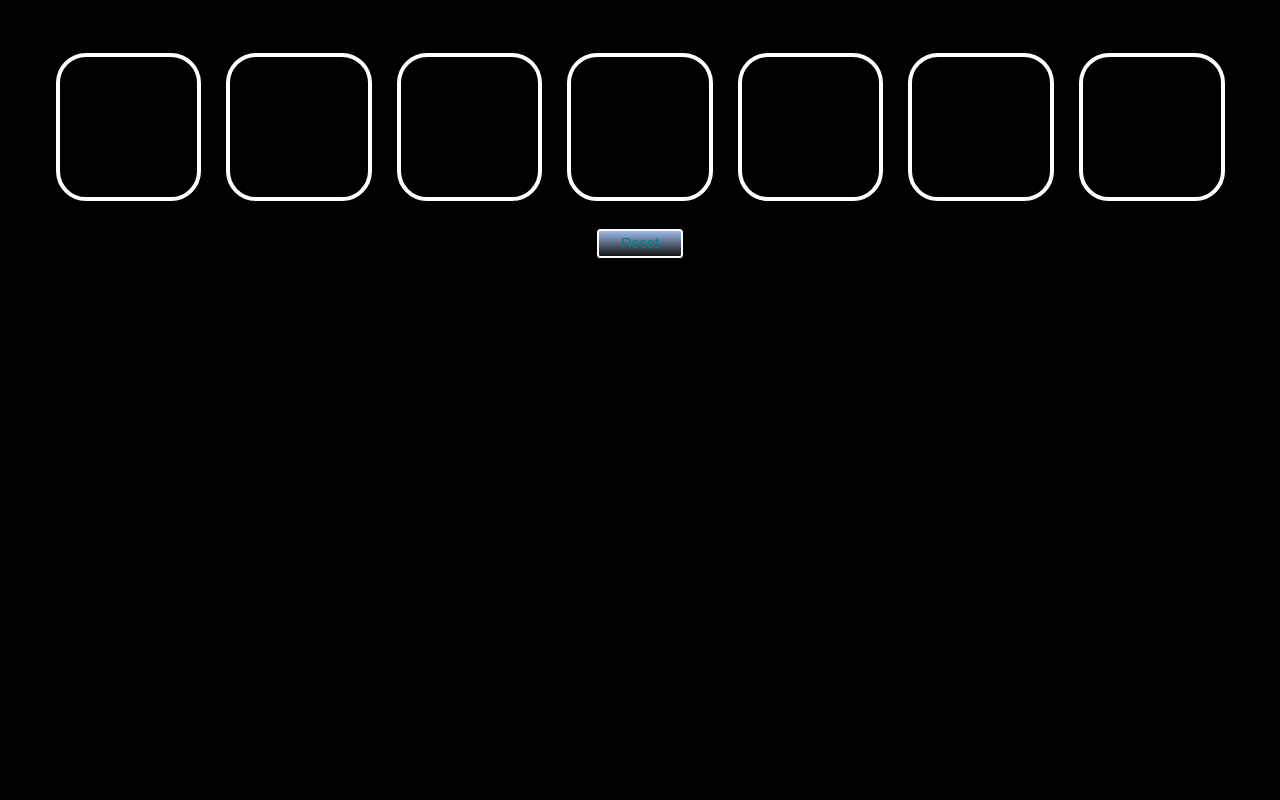
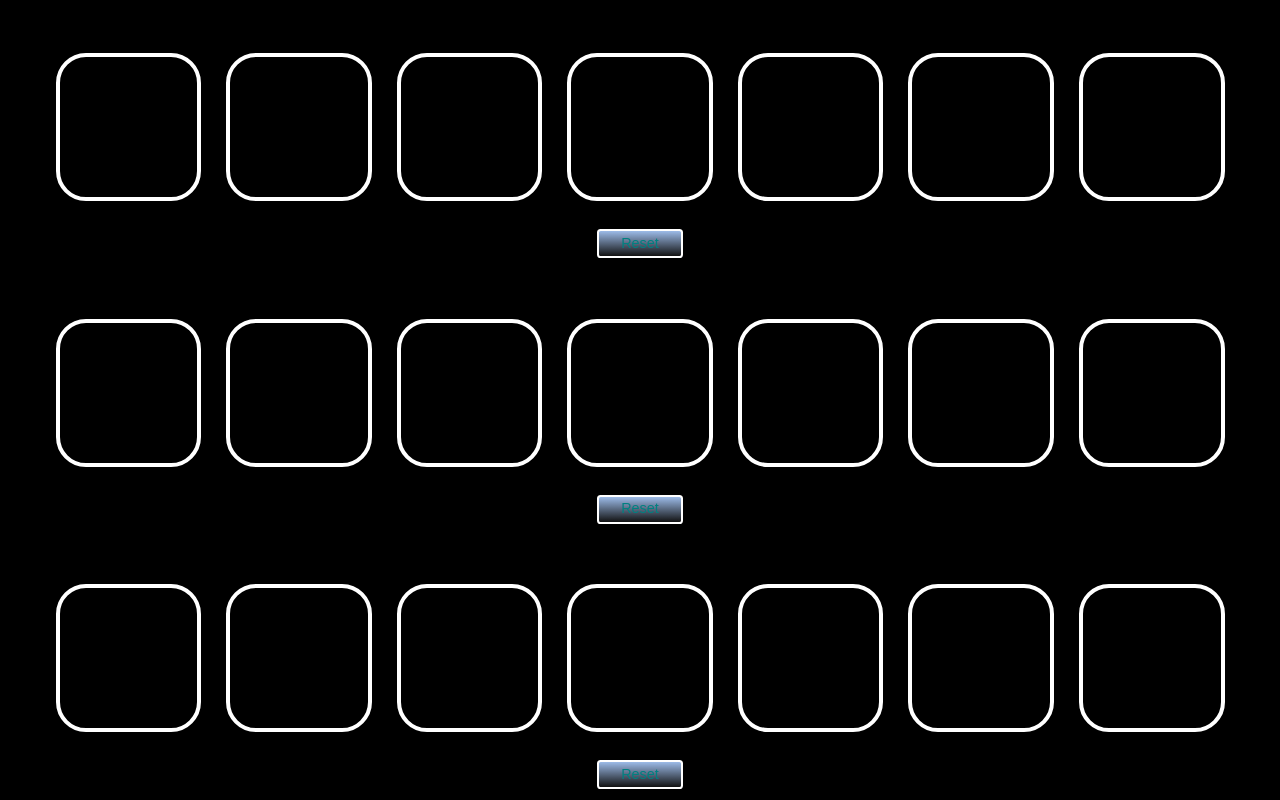
Before and after one commit to ndev14/car_rider_numbers.github.io, a plain HTML site: page index.html in a window 1280 px wide. Shown: the part 528-1328 px from the top of the page. Before the commit the page ends 800 px from the top, so only its background shows below. Drawn offline with nearby package versions, Linux system fonts and the light colour scheme.

Commit message:
Update index.html

```diff
--- a/index.html
+++ b/index.html
@@ -60,6 +60,34 @@
     </div>
   </form>
 
+  <form class="formBox">
+    <div class="formRow">
+
+      <input type="text" class="carNumberInput">
+      <input type="text" class="carNumberInput">
+      <input type="text" class="carNumberInput">
+      <input type="text" class="carNumberInput">
+      <input type="text" class="carNumberInput">
+      <input type="text" class="carNumberInput">
+      <input type="text" class="carNumberInput">
+            <input type="reset" tabindex="-1" id="resetButton">
+    </div>
+  </form>
+
+  <form class="formBox">
+    <div class="formRow">
+
+      <input type="text" class="carNumberInput">
+      <input type="text" class="carNumberInput">
+      <input type="text" class="carNumberInput">
+      <input type="text" class="carNumberInput">
+      <input type="text" class="carNumberInput">
+      <input type="text" class="carNumberInput">
+      <input type="text" class="carNumberInput">
+            <input type="reset" tabindex="-1" id="resetButton">
+    </div>
+  </form>
+
 
 </div>
 
```
